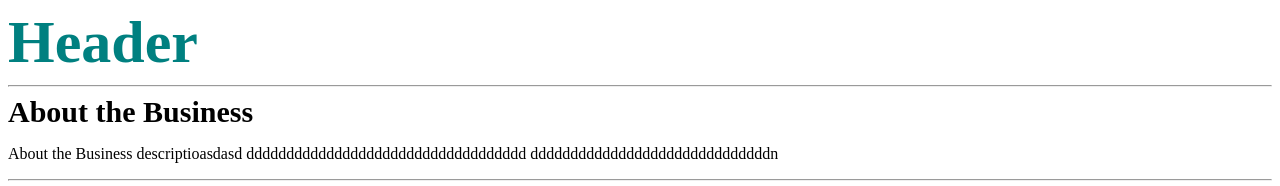
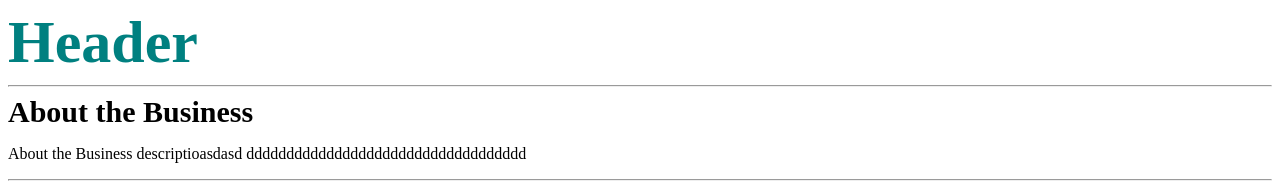
Before and after one commit to noorn8470/website_for_internship, a plain HTML site: page index.html in a window 1280 px wide. Shown: the top 186 px of the page. Drawn offline with Linux system fonts and the light colour scheme.

Commit message:
test git commit

```diff
--- a/index.html
+++ b/index.html
@@ -17,7 +17,6 @@
       <p>
         About the Business descriptioasdasd
         ddddddddddddddddddddddddddddddddddd
-        ddddddddddddddddddddddddddddddn
       </p>
       <hr />
       <div>
```
